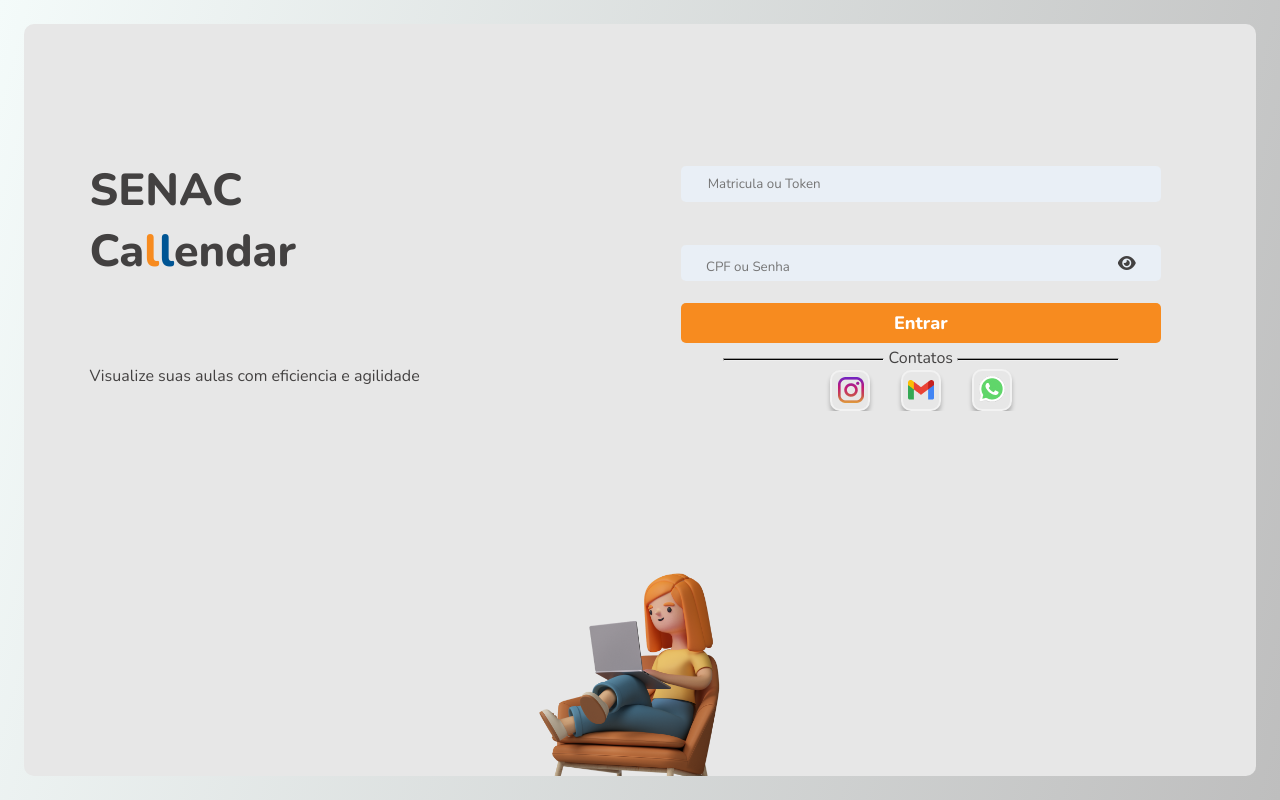
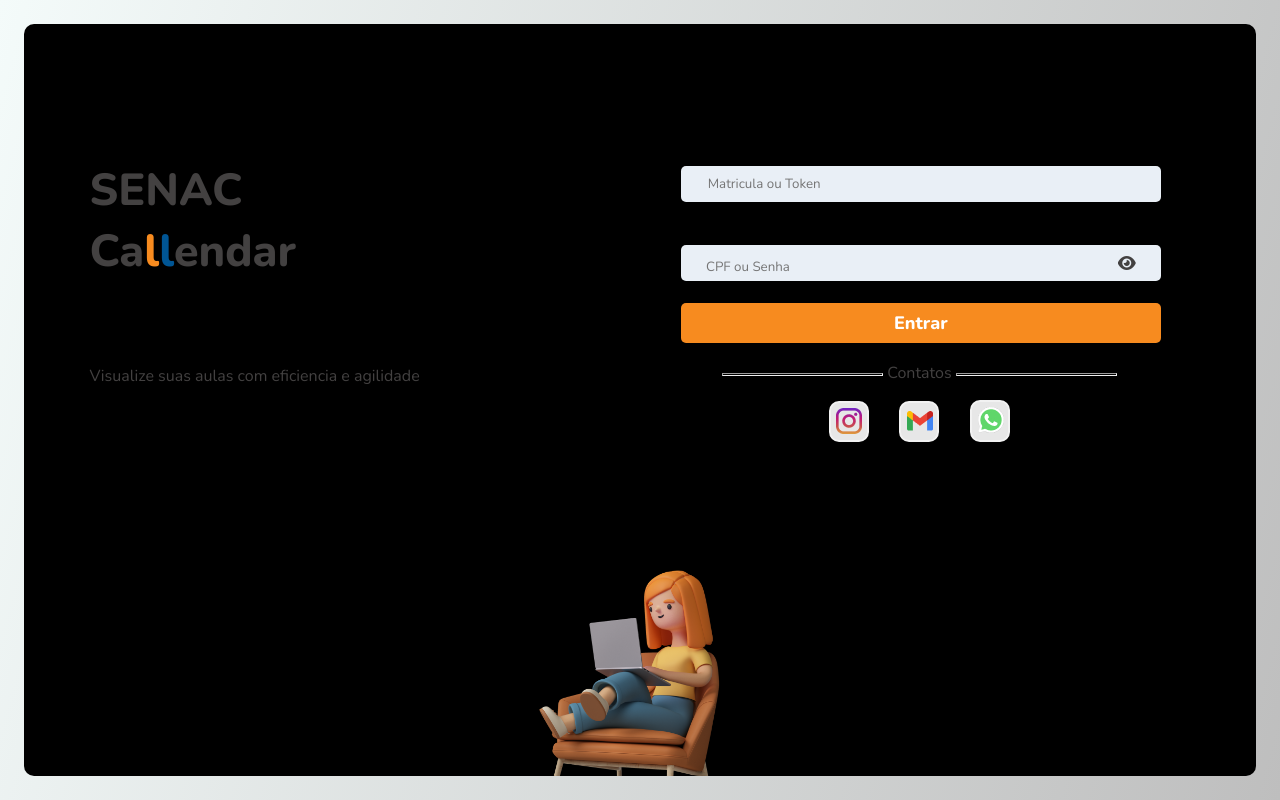
Before and after one commit to Brenok25/treino-media, a plain HTML site: page index.html in a window 1280 px wide. Drawn offline with nearby package versions, Linux system fonts and the light colour scheme.

Commit message:
começando agora responsividade para 1024px min

```diff
--- a/style.css
+++ b/style.css
@@ -183,7 +183,10 @@ input[type="password"]::-ms-clear {
     /* contato e icons */
     .social{
         display:block;
-        width: 100%;
+        width: 99.5%;
+        height: 10vh;
+        padding: 15px 0;
+
         text-align: center;
     }
 
@@ -213,11 +216,15 @@ input[type="password"]::-ms-clear {
         box-shadow: 0px 4px 4px rgba(0, 0, 0, 0.25);
 
         width: 4.5vh;
-
     }
 
     .social_icon:nth-child(2){
         margin: 0 5%;
+    }
+
+    .icons_all{
+        height: 100%;
+        margin-top: 3%;
     }
 
     .social_icon img{
@@ -225,8 +232,19 @@ input[type="password"]::-ms-clear {
         padding: 5px 0 0 5.5px ;
     }
 
+    .last_img{
+        position: relative;
+        bottom: 7%;
+    }
+
 }
 
 @media screen and (min-width:1024px) {
 
+    .container{
+        background-color: #000;
+    }
+
+
+
 }
```
